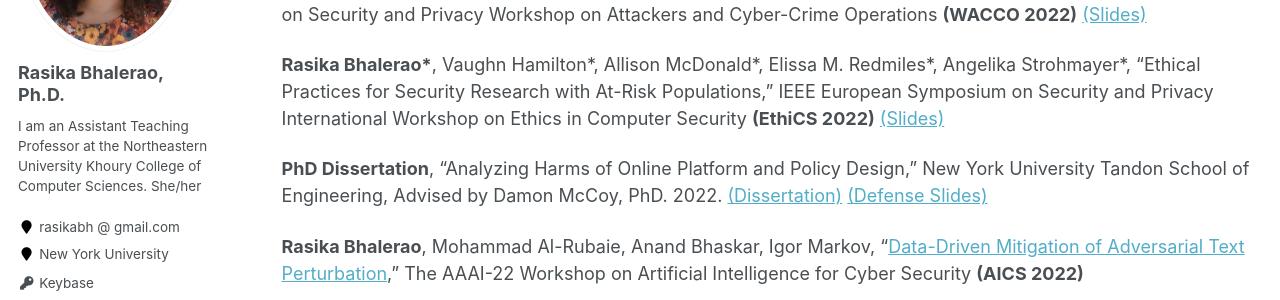
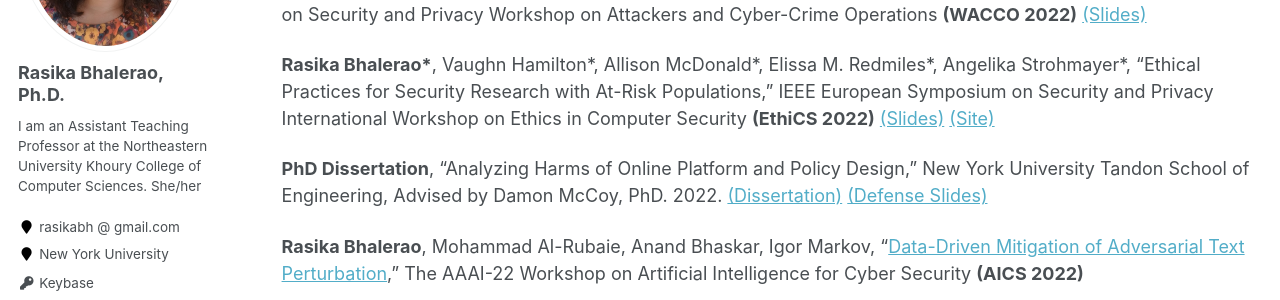
Before and after one commit to rasikabh/rasikabh.github.io, a Jekyll site: the page built from _pages/publications.md, in a window 1280 px wide and 1379 px high. Shown: the part 295-595 px from the top of the window. Built offline with Jekyll 4.4.1, drawn with Linux system fonts in a browser that asks for light colours.

Commit message:
Update publications.md

```diff
--- a/_pages/publications.md
+++ b/_pages/publications.md
@@ -17,7 +17,7 @@
 
 **Rasika Bhalerao**, Damon McCoy, "Libel Inc: An Analysis of the Libel Site Ecosystem," IEEE European Symposium on Security and Privacy Workshop on Attackers and Cyber-Crime Operations **(WACCO 2022)** [(Slides)](https://docs.google.com/presentation/d/1n5Fcw9ISfgFlQDkyCCx4ljL7QIPYLIIC7G7CX6FpZuE/edit?usp=drivesdk)
 
-<b>Rasika Bhalerao\*</b>, Vaughn Hamilton\*, Allison McDonald\*, Elissa M. Redmiles\*, Angelika Strohmayer\*, "Ethical Practices for Security Research with At-Risk Populations," IEEE European Symposium on Security and Privacy International Workshop on Ethics in Computer Security **(EthiCS 2022)** [(Slides)](https://docs.google.com/presentation/d/10hddEUQEcMnr824fuoNDQtMKbf-rf0Bll2PJpayDH7o/edit?usp=drivesdk)
+<b>Rasika Bhalerao\*</b>, Vaughn Hamilton\*, Allison McDonald\*, Elissa M. Redmiles\*, Angelika Strohmayer\*, "Ethical Practices for Security Research with At-Risk Populations," IEEE European Symposium on Security and Privacy International Workshop on Ethics in Computer Security **(EthiCS 2022)** [(Slides)](https://docs.google.com/presentation/d/10hddEUQEcMnr824fuoNDQtMKbf-rf0Bll2PJpayDH7o/edit?usp=drivesdk) [(Site)](https://www.computer.org/csdl/proceedings-article/euros&pw/2022/956000a546/1EygClQT9D2)
 
 **PhD Dissertation**, "Analyzing Harms of Online Platform and Policy Design," New York University Tandon School of Engineering, Advised by Damon McCoy, PhD. 2022. [(Dissertation)](https://drive.google.com/file/d/1-AB9afFe662hFIe0JXrsHI-tNoIMiNrA/view?usp=sharing) [(Defense Slides)](https://drive.google.com/file/d/1_l8-v1fDbGzs7p_nfRS-3rH4gwv1EGs2/view?usp=sharing)
 
```
